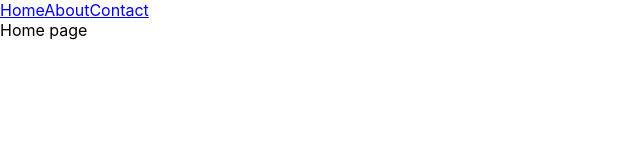
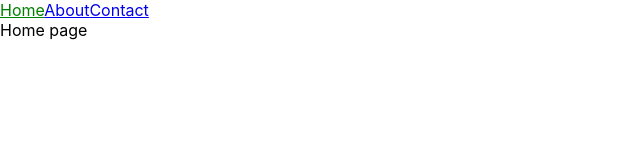
Before and after one commit to ehsansh/react-bootcamp, a React (Create React App) app: page / in a window 1280 px wide. Shown: the top 160 px of the page, without its empty margins (0-640 px from the left). Built offline with nearby package versions, Linux system fonts and the light colour scheme.

Commit message:
add NavLink component for navigation and adding active class to the links

```diff
--- a/src/App.css
+++ b/src/App.css
@@ -12,7 +12,9 @@
         animation: App-logo-spin infinite 20s linear;
     }
 }
-
+.active {
+    color: green;
+}
 .App-header {
     background-color: #282c34;
     min-height: 100vh;
--- a/src/App.js
+++ b/src/App.js
@@ -1,6 +1,6 @@
 import React, { Component } from 'react';
 import './App.css';
-import { Route, Routes, Link } from 'react-router-dom';
+import { Route, Routes, NavLink } from 'react-router-dom';
 import Contact from './Contact';
 import About from './About';
 import Home from './Home';
@@ -10,9 +10,15 @@ export default class App extends Component {
         return (
             <div>
                 <nav>
-                    <Link to='/'>Home</Link>
-                    <Link to='/about'>About</Link>
-                    <Link to='/contact'>Contact</Link>
+                    <NavLink activeclassname='true' exact='true' to='/'>
+                        Home
+                    </NavLink>
+                    <NavLink activeclassname='true' exact='true' to='/about'>
+                        About
+                    </NavLink>
+                    <NavLink activeclassname='true' exact='true' to='/contact'>
+                        Contact
+                    </NavLink>
                 </nav>
                 <Routes>
                     <Route exact path='/' element={<Home />} />
```
Lines whose indentation alone changed are shown as unchanged.
